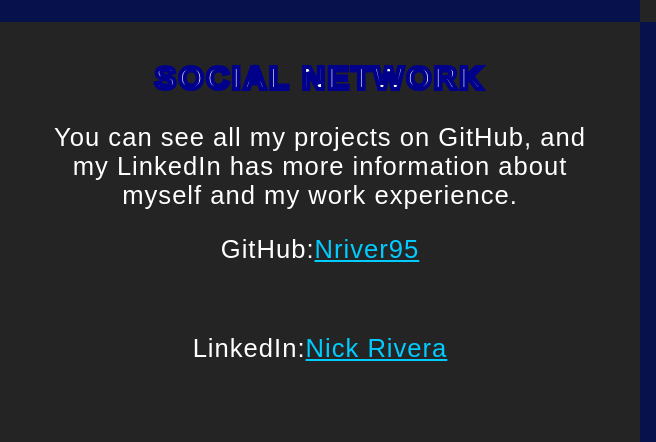
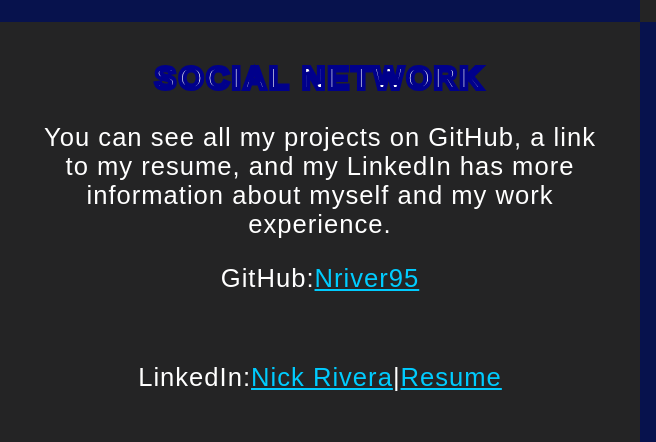
Before and after one commit to Nriver95/Nriver95.github.io, a plain HTML site: page index.html in a window 1280 px wide. Shown: the part 1839-2281 px from the top of the page, 0-656 px from the left. Drawn offline with Linux system fonts and the light colour scheme.

Commit message:
added resume link

```diff
--- a/index.html
+++ b/index.html
@@ -130,11 +130,11 @@
             <div class="column_1">
                 <h1>Social Network</h1>
                 <p style="text-align: center">
-                    You can see all my projects on GitHub, and my LinkedIn has more information about myself and my work experience.
+                    You can see all my projects on GitHub, a link to my resume, and my LinkedIn has more information about myself and my work experience.
                     <br>
                     <p class="center">GitHub:<a href="https://github.com/Nriver95" target="_blank">Nriver95</a></p>
                     <br>
-                    <p class="center">LinkedIn:<a href="https://www.linkedin.com/in/nick-j-rivera-dev" target="_blank">Nick Rivera</a></p>
+                    <p class="center">LinkedIn:<a href="https://www.linkedin.com/in/nick-j-rivera-dev" target="_blank">Nick Rivera</a>|<a href="https://docs.google.com/document/d/1ujsqxnCWJIvlmxQ0KdW7a0CLr1CNqSLbXAs88C3TRZg/edit?usp=sharing" target="_blank">Resume</a></p>
                 </p>
             </div>
             <!--Right column-->
```
